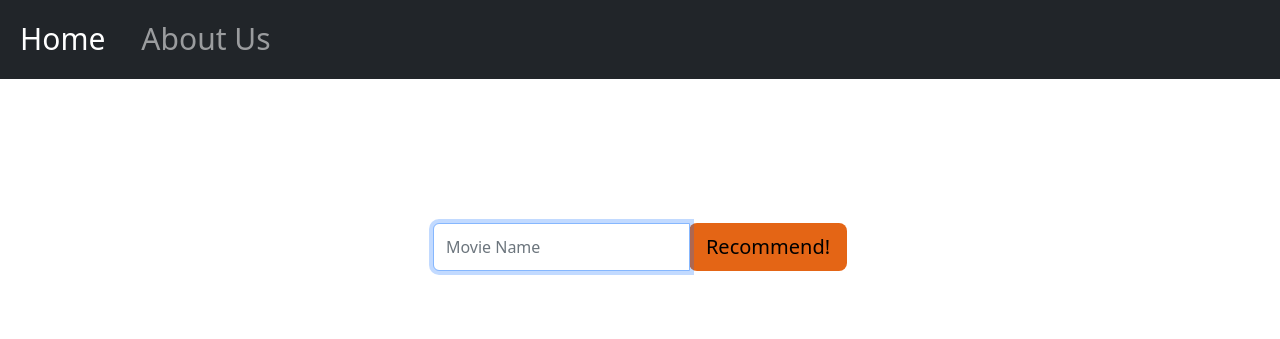
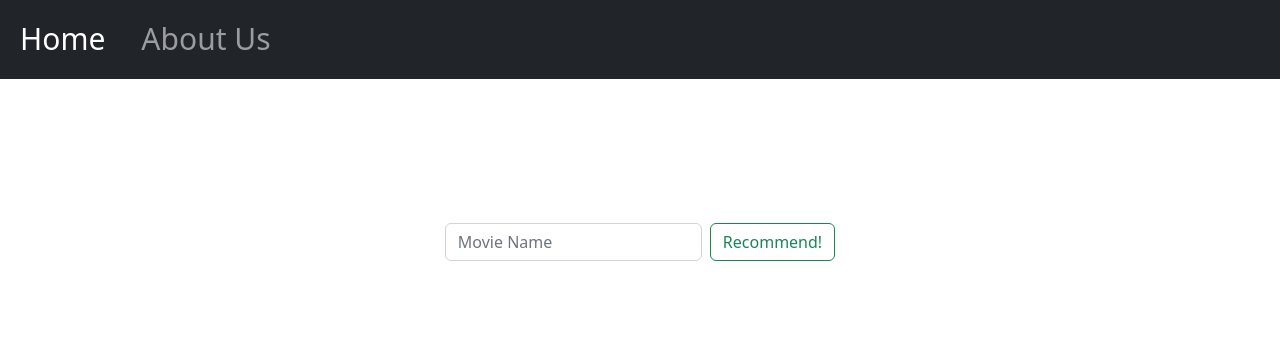
Before and after one commit to Techie5879/moviepp, a Flask app: page / in a window 1280 px wide. Shown: the top 339 px of the page. Run offline with Flask 2, Linux system fonts and the light colour scheme; parts of the project's set-up code (start-up, migrations or seed data) failed here and were passed over.

Commit message:
updated form

```diff
--- a/templates/index.html
+++ b/templates/index.html
@@ -5,16 +5,9 @@ Home
 {% endblock %}
 {% block main %}
 <div class="mt-5 p-5 d-flex align-items-center justify-content-center" >
-      <form action="/predict", method="get">
-            <div class="mb-3">
-
-            <div class="input-group mb-3">
-                  <input type="text" class="form-control" name="movie" placeholder="Movie Name" autofocus>
-                  <div class="input-group-append">
-                        <button type="submit" class="btn btn-custom btn-lg">Recommend!</button>
-                  </div>
-            </div>
-
-         </form>
+      <form action="/predict", method="get" class="d-flex">
+            <input class="form-control me-2" placeholder="Movie Name" name="movie">
+            <button class="btn btn-outline-success" type="submit">Recommend!</button>
+      </form>
 </div>
 {% endblock %}
```
